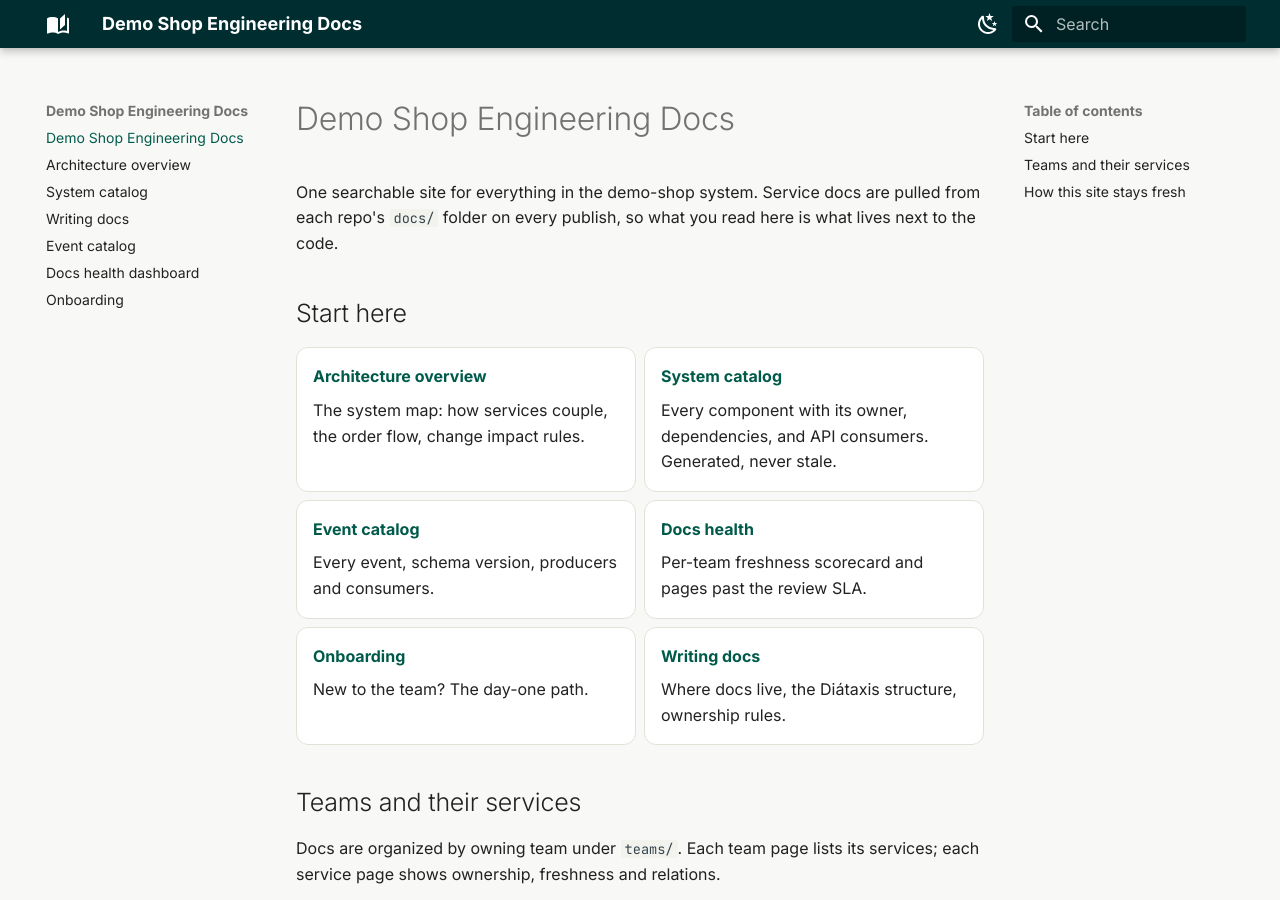
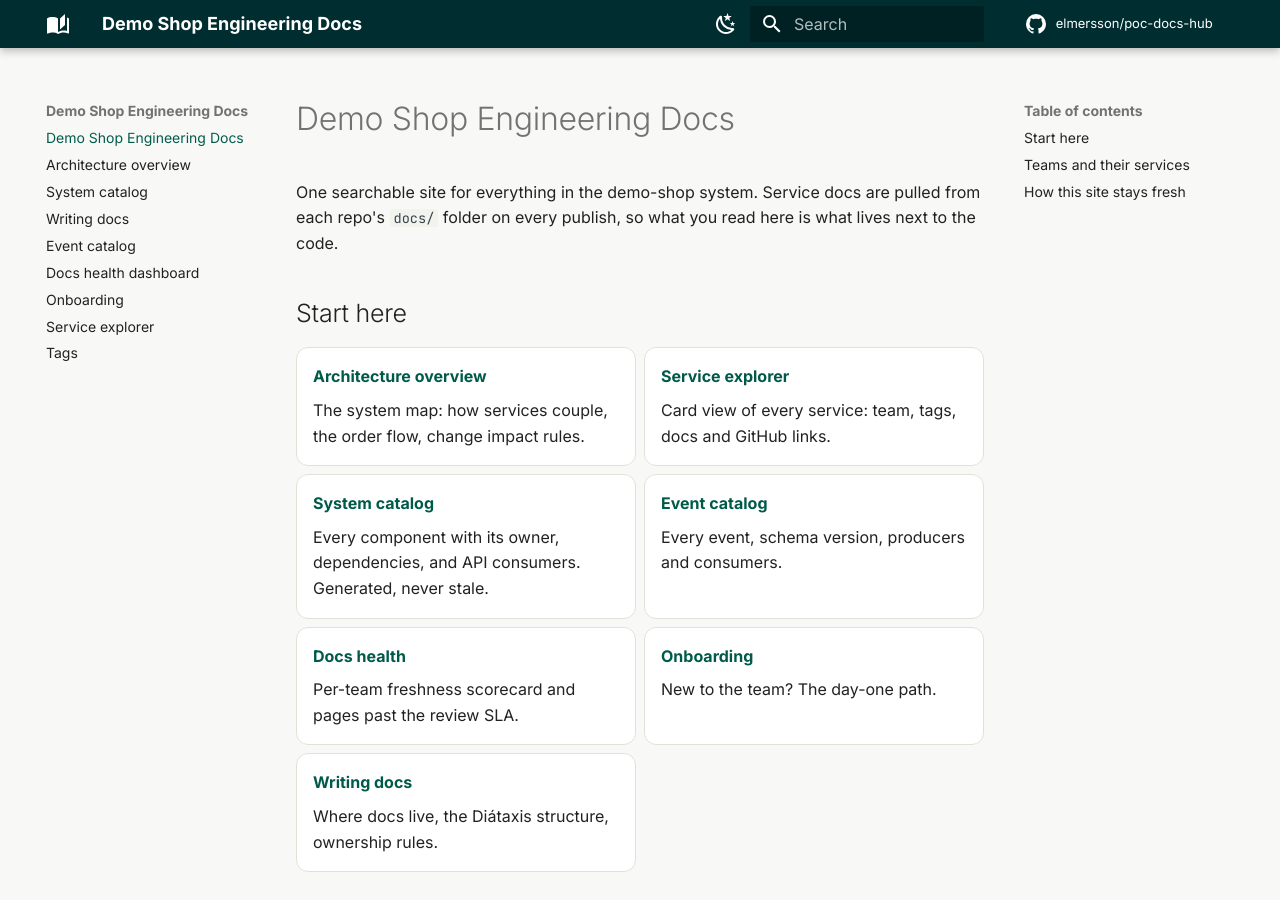
Before and after one commit to elmersson/poc-docs-hub, an MkDocs documentation site: the page built from docs/index.md, in a window 1280 px wide and 900 px high. Built offline with MkDocs 1.6.1 and Material for MkDocs 9.7.7, drawn with Linux system fonts in a browser that asks for light colours; comment, search, counter and statistics services are not loaded.

Commit message:
Add service explorer, tags, GitHub links

```diff
--- a/docs/index.md
+++ b/docs/index.md
@@ -15,6 +15,10 @@ One searchable site for everything in the demo-shop system. Service docs are pul
 - **[Architecture overview](architecture.md)**
 
     The system map: how services couple, the order flow, change impact rules.
+
+- **[Service explorer](services.md)**
+
+    Card view of every service: team, tags, docs and GitHub links.
 
 - **[System catalog](catalog.md)**
 
--- a/mkdocs.yml
+++ b/mkdocs.yml
@@ -1,9 +1,13 @@
 site_name: Demo Shop Engineering Docs
 site_description: Aggregated documentation for the demo-shop system
+repo_url: https://github.com/elmersson/poc-docs-hub
+repo_name: elmersson/poc-docs-hub
+edit_uri: ""
 theme:
   name: material
   icon:
     logo: material/book-open-page-variant
+    repo: material/github
   font:
     text: Inter
     code: JetBrains Mono
@@ -33,6 +37,9 @@ markdown_extensions:
   - attr_list
   - md_in_html
   - pymdownx.details
+  - pymdownx.emoji:
+      emoji_index: !!python/name:material.extensions.emoji.twemoji
+      emoji_generator: !!python/name:material.extensions.emoji.to_svg
   - pymdownx.superfences:
       custom_fences:
         - name: mermaid
@@ -48,4 +55,5 @@ extra_css:
   - stylesheets/qred.css
 plugins:
   - search
+  - tags
 # nav intentionally omitted: MkDocs auto-generates it from the docs/ tree.
```
Also changed, not shown: docs/catalog.md (+1 -1 lines), docs/health.md (+1 -1 lines), docs/services.md (added, +53 -0 lines), docs/tags.md (added, +11 -0 lines), 3 other files.
